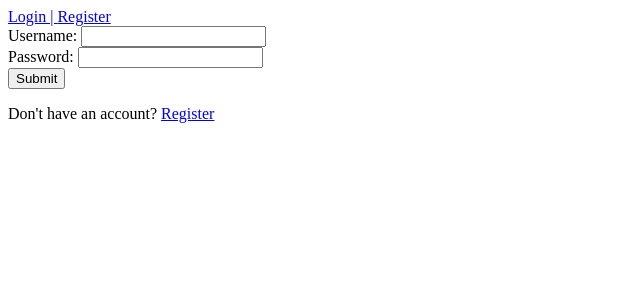
After one commit to sherbait/Bookbin, a PHP site: page /login.php in a window 1280 px wide. The commit adds this page. Shown: the top 300 px of the page, without its empty margins (0-640 px from the left). Run offline with PHP 8.4, Linux system fonts and the light colour scheme.

Commit message:
Added login, logout functionalities

```diff
--- a/header.php
+++ b/header.php
@@ -1,15 +1,35 @@
+<?php
+    // Initialize the session
+    session_start();
+?>
+
 <?php
     require "./php/settings.php";
 ?>
 
 <!DOCTYPE html>
-<html>
+<html lang="en">
     <head>
         <meta charset="UTF-8">
         <title>Trade your books now!</title>
     </head>
     <body>
-        <header id="header">
+        <header>
             <!-- code here -->
+            <?php
+                // Display username and password if the user is logged in
+                if (isset($_SESSION["username"])) {
+                    echo "<div>";
+                    echo "Hi, " . $_SESSION["username"] . ", welcome to Bookbin! | ";
+                    echo "<a href=\"logout.php\">Logout</a>";
+                    echo "</div>";
+                } else {
+                    echo "<div>";
+                    echo "<a href=\"login.php\">Login | </a>";
+                    echo "<a href=\"register.php\">Register</a>";
+                    echo "</div>";
+                }
+            ?>
+
         </header>
     <!-- end header -->
--- a/index.php
+++ b/index.php
@@ -3,6 +3,7 @@
 ?>
 
 <!-- code here -->
+<h1>What is Bookbin?</h1>
 
 <?php
     include "footer.php";
--- /dev/null
+++ b/login.php
@@ -0,0 +1,86 @@
+<?php
+    include "header.php";
+?>
+
+<?php
+    // User variables
+    $username = $password = "";
+    $username_err = $password_err = "";
+
+    if ($_SERVER["REQUEST_METHOD"] == "POST") {
+
+        $username = trim($_POST["username"]);
+        $password = trim($_POST["password"]);
+
+        // Check if user entered values
+        if (empty($username)) {
+            $username_err = "Please enter your username";
+        }
+        if (empty($password)) {
+            $password_err = "Please enter your password";
+        }
+
+        // Authenticate the credentials
+        if (empty($username_err) && empty($password_err)){
+            // Prepare the statement
+            $sql = "SELECT username, password FROM user WHERE username=?";
+
+            if ($stmt = mysqli_prepare($conn, $sql)) {
+                // Bind parameters
+                mysqli_stmt_bind_param($stmt, "s", $param_username);
+                $param_username = $username;
+
+                // Attempt to execute statement
+                if (mysqli_stmt_execute($stmt)) {
+
+                    mysqli_stmt_store_result($stmt);
+
+                    // Username found in the database
+                    if (mysqli_stmt_num_rows($stmt) == 1) {
+                        // Check if the password is correct
+                        mysqli_stmt_bind_result($stmt,$username, $hashed_password);
+                        if (mysqli_stmt_fetch($stmt)) {
+                            if (password_verify($password, $hashed_password)) {
+                                // Password is correct, start a new session with the user
+                                session_start();
+                                $_SESSION["username"] = $username;
+                                header("location: index.php");
+                            } else {
+                                $password_err = "Invalid username/password";
+                            }
+                        }
+                    } else {
+                        $username_err = "Username does not exist";
+                    }
+                } else {
+                    echo "ERROR: Something went wrong in [login]. Please try again later.";
+                }
+            }
+            // Close the statement
+            mysqli_stmt_close($stmt);
+        }
+        // Close the connection
+        mysqli_close($conn);
+    }
+
+?>
+
+<form action="<?php echo htmlspecialchars($_SERVER["PHP_SELF"]) ?>" method="POST">
+    <div>
+        <label>Username: </label>
+        <input type="text" name="username" value="<?php echo $username ?>">
+        <span class="error"><?php echo $username_err ?></span>
+    </div>
+    <div>
+        <label>Password: </label>
+        <input type="password" name="password" value="<?php echo $password ?>">
+        <span class="error"><?php echo $password_err ?></span>
+    </div>
+    <div>
+        <input type="submit" value="Submit"
+    </div>
+    <p>Don't have an account? <a href="register.php">Register</a></p>
+</form>
+
+
+<?php include "footer.php"; ?>
--- a/php/settings.php
+++ b/php/settings.php
@@ -17,5 +17,7 @@ date_default_timezone_set("Asia/Manila");
 
 // Creates a connection to the database
 $conn = mysqli_connect(DB_SERVER, DB_USERNAME, DB_PASSWORD, DB_NAME);
-if (!$conn)
-    die("Unable to connect to MySQL: " . mysqli_connect_error());
+if (!$conn) {
+    die("Unable to connect to database: " . mysqli_connect_error());
+}
+mysqli_set_charset($conn, "utf8mb4");
--- a/register.php
+++ b/register.php
@@ -214,7 +214,7 @@
         mysqli_close($conn);
     }
 
-    // Removes whitespaces and backslashes
+    // Removes whitespaces and backslashes, also sanitizes data
     function clean_input($input) {
         $input = trim($input);
         $input = stripslashes($input);
@@ -296,7 +296,9 @@
         <input type="submit" value="Submit">
         <input type="reset" value="Reset">
     </div>
+    <p>Already have an account? <a href="login.php">Login</a></p>
 </form>
+
 
 <?php
     include "footer.php";
```
Also changed, not shown: logout.php (added, +12 -0 lines), php/login.php (deleted, +0 -7 lines), php/logout.php (deleted, +0 -7 lines), update_account.php (+4 -6 lines).
